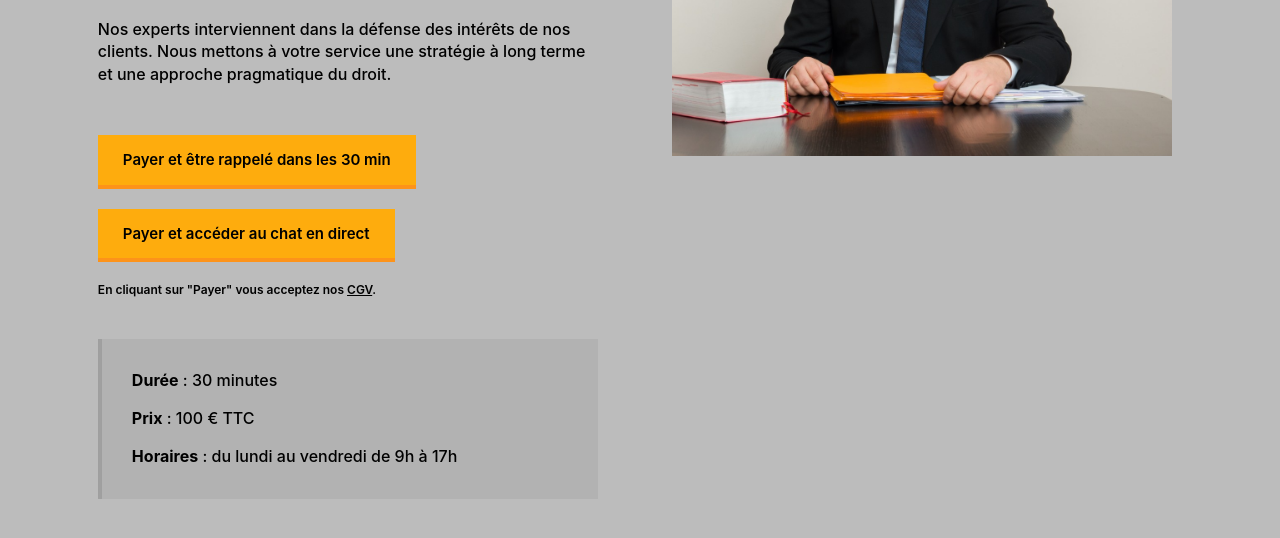
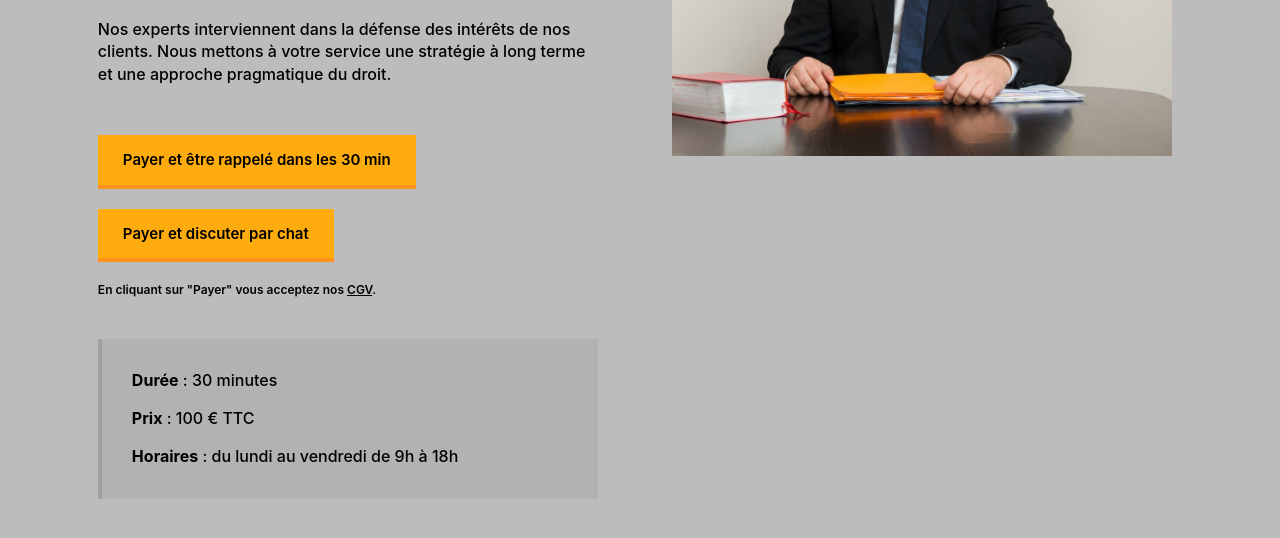
Before and after one commit to alexeyzharkov1234/alexey-zharkovcom, a plain HTML site: page consultation.html in a window 1280 px wide. Shown: the part 444-982 px from the top of the page. Drawn offline with Linux system fonts and the light colour scheme.

Commit message:
Add files via upload

```diff
--- a/consultation.html
+++ b/consultation.html
@@ -41,7 +41,7 @@
 </div>
 
 <a href="https://buy.stripe.com/cN27u12KcatSgtaaEE"><div class="btn" >Payer et être rappelé dans les 30 min</div></a>
-<a href="https://buy.stripe.com/9AQ4hPckMbxWdgYaEF"><div class="btn" >Payer et accéder au chat en direct</div></a>
+<a href="https://buy.stripe.com/9AQ4hPckMbxWdgYaEF"><div class="btn" >Payer et discuter par chat</div></a>
 
 <div class="cgv">
     En cliquant sur "Payer" vous acceptez nos <a href="cgv.html">CGV</a>.
@@ -51,7 +51,7 @@
 <!--div><b>Disponibilité</b> : Actuellement disponible</div-->
 <div><b>Durée</b> : 30 minutes</div>
 <div><b>Prix</b> : 100 € TTC</div>
-<div><b>Horaires</b> : du lundi au vendredi de 9h à 17h</div>
+<div><b>Horaires</b> : du lundi au vendredi de 9h à 18h</div>
 </div>
 
 </div>
```
Also changed, not shown: contact.html (+1 -0 lines), rdv.html (+8 -1 lines).
